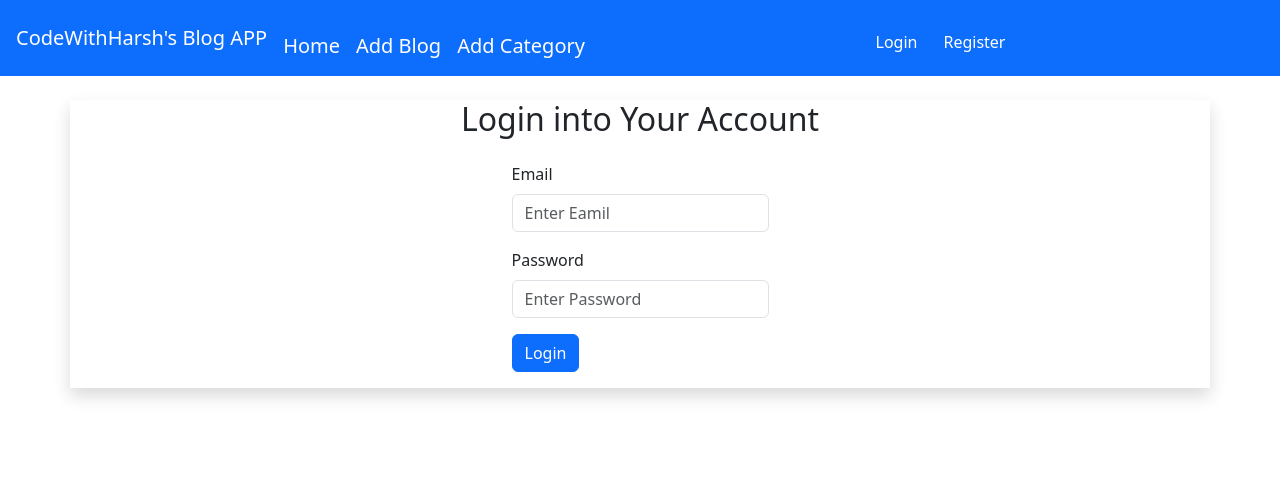
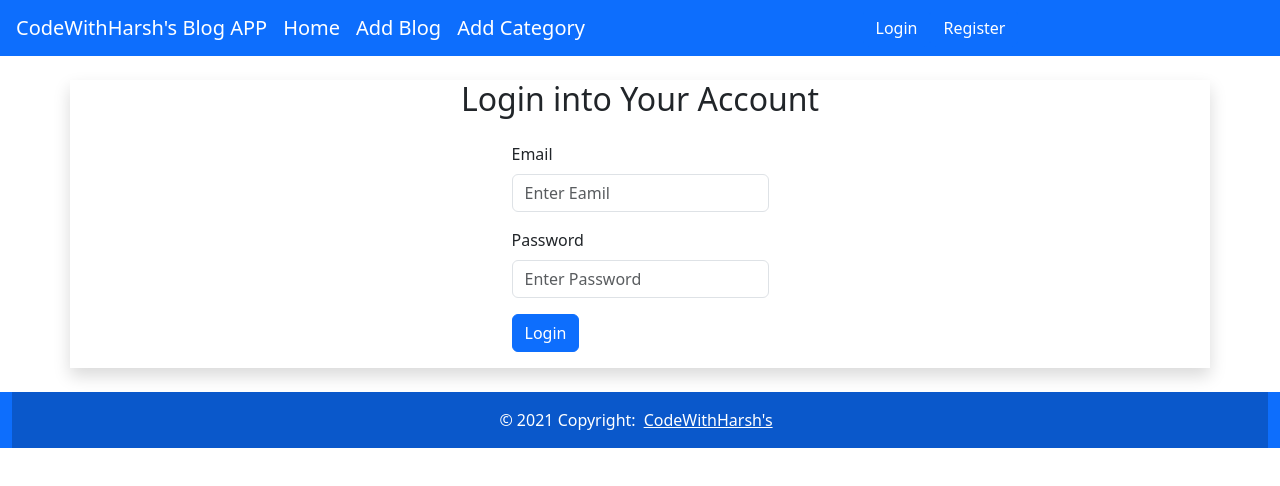
Before and after one commit to HarshKRa/BlogAPPUI, a React (Create React App) app: page /login in a window 1280 px wide. Shown: the top 486 px of the page. Built offline with nearby package versions, Linux system fonts and the light colour scheme.

Commit message:
first commit

```diff
--- a/src/App.js
+++ b/src/App.js
@@ -8,6 +8,7 @@ import AddBlog from './pages/AddBlog'
 import AddCateg from './pages/AddCateg'
 import SingleBlog from './pages/SingleBlog'
 import ProtectedRoutes from './services/ProtectedRoutes'
+import Fotter from './components/Fotter'
 
 const App = () => {
   return (
@@ -25,6 +26,7 @@ const App = () => {
         <Route path='/' element={<Home />} />
         </Route>
       </Routes>
+      <Fotter />
     </>
   )
 }
--- /dev/null
+++ b/src/components/Fotter.js
@@ -0,0 +1,21 @@
+import React from 'react'
+
+const Fotter = () => {
+  return (
+    <>
+      <footer class="bg-primary text-lg-start position-absoute bottom-0 start-0 container-fluid">
+        <div
+          class="text-center p-3 text-white"
+          style={{ backgroundColor: "rgba(0,0,0,0.2" }}
+        >
+          © 2021 Copyright:
+          <a class="text-white mx-2" href="https://mdbootstrap.com/">
+            CodeWithHarsh's
+          </a>
+        </div>
+      </footer>
+    </>
+  )
+}
+
+export default Fotter
--- a/src/components/header.js
+++ b/src/components/header.js
@@ -33,7 +33,7 @@ const Header = () => {
 
         </button>
 
-        <div class="collapse navbar-collapse fs-1" id="navbarSupportedContent">
+        <div class="collapse navbar-collapse mx-10" id="navbarSupportedContent">
           <ul class="navbar-nav mr-auto text-white">
             <li class="nav-item">
               <Link className="navbar-brand text-white" to="/">
--- a/src/pages/Home.js
+++ b/src/pages/Home.js
@@ -30,8 +30,9 @@ const Home = () => {
               {blogs && blogs.length > 0 ? (
                 blogs.map((item) => {
                   return (
-                    <div class="col-lg-4 col-md-12 mb-4">
-                      <div class="card">
+                    // <div class="col-lg-4 col-md-12 mb-4" data-bs-spy="scroll">
+                    <div class="p-2 col-lg-4 col-md-12 mb-4">
+                      <div class="card px-4">
                         <div
                           class="bg-image hover-overlay ripple py-3"
                           data-mdb-ripple-color="light"
@@ -40,6 +41,7 @@ const Home = () => {
                             src={`http://localhost:9000/${item.thumbnail}`}
                             class="img-fluid"
                             alt="Please Check Internet Connection"
+                            style={{height:"200px",width:"200px"}}
                           />
                           <a href="#!">
                             <div
@@ -51,7 +53,7 @@ const Home = () => {
                           </a>
                           <div class="crad-body">
                             <h5 class="card-title">{item.title}</h5>
-                            <p class="card-text">{item.description}</p>
+                            <p class="card-text" style={{height:"300px", overflow:"hidden"}}>{item.description}</p>
                             <Link
                               to={`/blog/${item._id}`}
                               class="btn btn-primary"
@@ -71,18 +73,6 @@ const Home = () => {
           </section>
         </div>
       </main>
-
-      <footer class="bg-primary r=text-lg-start">
-        <div
-          class="text-center p-3 text-white"
-          style={{ backgroundColor: "rgba(0,0,0,0.2" }}
-        >
-          © 2021 Copyright:
-          <a class="text-white mx-2" href="https://mdbootstrap.com/">
-            CodeWithHarsh's
-          </a>
-        </div>
-      </footer>
     </>
   );
 };
```
